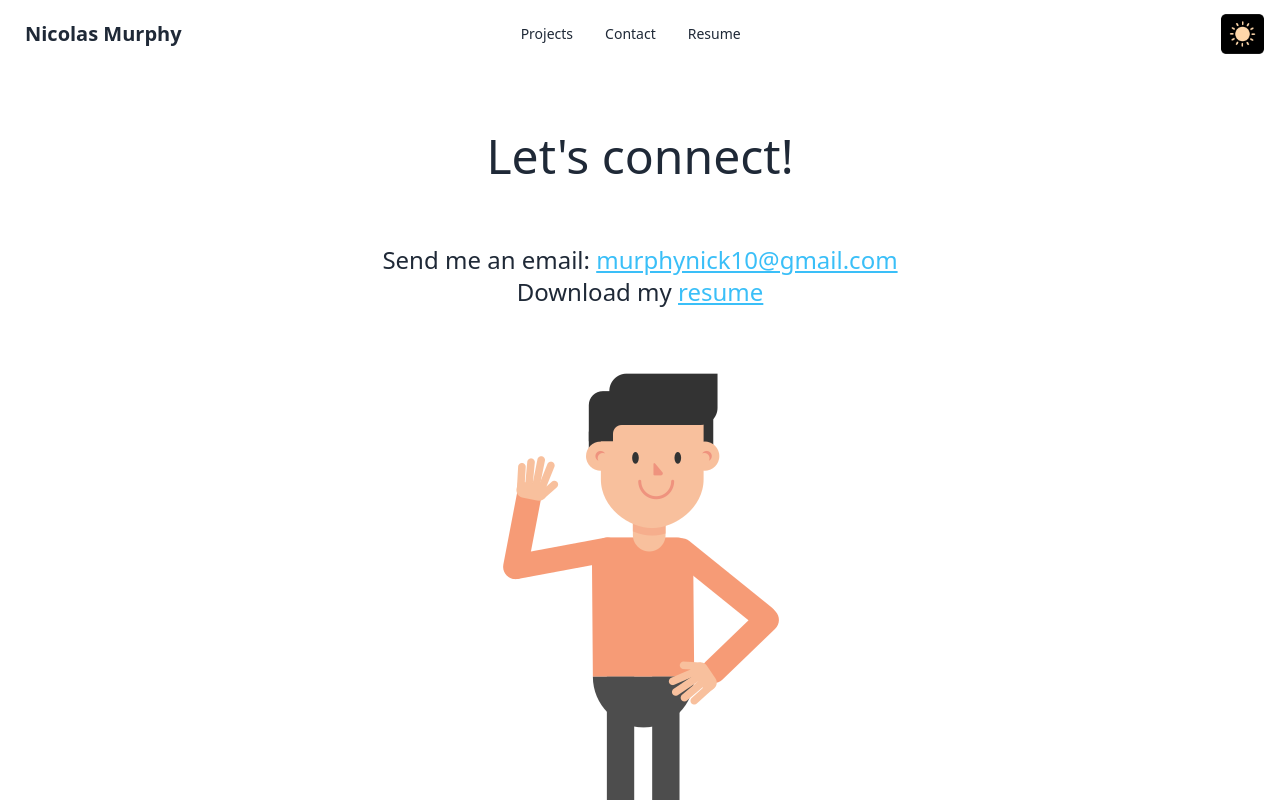
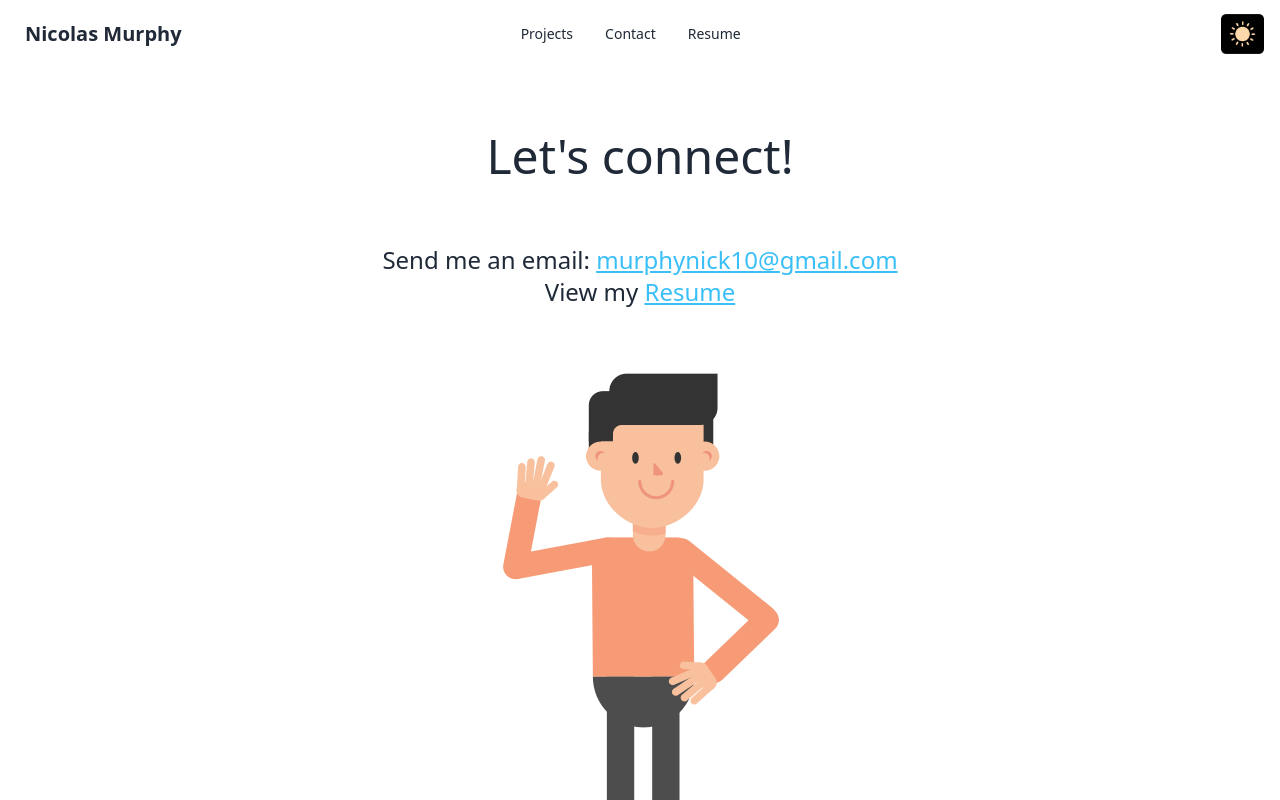
Before and after one commit to NicolasMurphy/portfolio-deploy, a React (Create React App) app: page /contact in a window 1280 px wide. Shown: the top 800 px of the page. Built offline with nearby package versions, Linux system fonts and the light colour scheme; the HTML template or start-up script is replaced by a standard one.

Commit message:
updated resume link and reordered projects

```diff
--- a/src/CarouselBookBounty.jsx
+++ b/src/CarouselBookBounty.jsx
@@ -28,7 +28,7 @@ export default function CarouselBookBounty() {
 
   return (
     <>
-      <div className="fade-in-10 mx-auto px-[5%] md:w-[80%]">
+      <div className="fade-in-5 mx-auto px-[5%] md:w-[80%]">
         <Slider {...settings}>
           {images?.map((image) => (
             <div key={image}>
--- a/src/CarouselBookBountyMobile.jsx
+++ b/src/CarouselBookBountyMobile.jsx
@@ -28,7 +28,7 @@ export default function CarouselBookBountyMobile() {
 
   return (
     <>
-      <div className="fade-in-11 my-[20%] md:my-[5%] mx-auto px-[5%] md:w-[80%]">
+      <div className="fade-in-6 my-[20%] md:my-[5%] mx-auto px-[5%] md:w-[80%]">
         <Slider {...settings}>
           {images?.map((image) => (
             <div key={image}>
--- a/src/CarouselCarCar.jsx
+++ b/src/CarouselCarCar.jsx
@@ -28,7 +28,7 @@ export default function CarouselCarCar() {
 
   return (
     <>
-      <div className="fade-in-5 mx-auto px-[5%] md:w-[80%]">
+      <div className="fade-in-11 mx-auto mb-[25%] md:mb-[10%] mx-auto px-[5%] md:w-[80%]">
         <Slider {...settings}>
           {images?.map((image) => (
             <div key={image}>
--- a/src/Contact.jsx
+++ b/src/Contact.jsx
@@ -18,11 +18,15 @@ const Contact = () => {
                 </span>
             </div>
             <div className="fade-in-3 text-xl md:text-2xl">
-                Download my{" "}
+                View my{" "}
                 <span>
-                  <a href={Resume}
-                  className="font-medium text-info underline hover:no-underline">
-                  resume</a>
+                <a
+                  href="https://drive.google.com/file/d/1UijZyfWN2B0fjBLUJQeXy3j3wZCnSvRP/view?usp=drive_link"
+                  target="_blank"
+                  rel="noreferrer"
+                  className="font-medium text-info underline hover:no-underline"
+                >Resume
+                </a>
                 </span>
             </div>
         </div>
--- a/src/HomePage.jsx
+++ b/src/HomePage.jsx
@@ -14,7 +14,7 @@ const HomePage = () => {
           <div className="md:my-[2.5%] flex flex-col items-center md:flex-row md:max-fit">
             <img className="fade-in-3 md:mb-[0%] mb-[8%] rounded-full object-cover h-64 md:h-auto md:w-48" src={headshot} alt=""/>
             <div className="flex flex-col justify-between leading-normal">
-              <p className="fade-in-4 md:text-xl text-lg md:text-left text-center mx-[5%] md:mr-[28%] md:my-[2.5%] my-[5%] font-normal text-gray-700 dark:text-gray-400">
+              <p className="fade-in-4 md:text-xl text-lg md:text-left text-center mx-[3%] md:mr-[33%] md:my-[2.5%] my-[5%] font-normal text-gray-700 dark:text-gray-400">
               I am passionate about creating reliable,
             maintainable, scalable applications, with aesthetic
             interfaces, that are easy to use and understand.
--- a/src/Nav.jsx
+++ b/src/Nav.jsx
@@ -13,8 +13,11 @@ const Nav = () => {
       </label>
       <ul tabIndex={0} className="z-10 bg-neutral text-neutral-content menu menu-sm dropdown-content mt-3 p-2 shadow rounded-box w-30">
         <li><NavLink to={"/projects/"}>Projects</NavLink></li>
-        <li><a href={Resume} target="_blank">
-          Resume
+        <li><a
+          href="https://drive.google.com/file/d/1UijZyfWN2B0fjBLUJQeXy3j3wZCnSvRP/view?usp=drive_link"
+          target="_blank"
+          rel="noreferrer"
+        >Resume
         </a></li>
         <li><NavLink to={"/contact/"}>Contact</NavLink></li>
       </ul>
@@ -25,9 +28,12 @@ const Nav = () => {
     <ul className="menu menu-horizontal px-1">
       <li><NavLink to={"/projects/"}>Projects</NavLink></li>
       <li><NavLink to={"/contact/"}>Contact</NavLink></li>
-      <li><a href={Resume} target="_blank">
-        Resume
-      </a></li>
+      <li><a
+          href="https://drive.google.com/file/d/1UijZyfWN2B0fjBLUJQeXy3j3wZCnSvRP/view?usp=drive_link"
+          target="_blank"
+          rel="noreferrer"
+        >Resume
+        </a></li>
     </ul>
   </div>
   <svg className="animate-bounce w-6 h-6 ...">
--- a/src/Projects.jsx
+++ b/src/Projects.jsx
@@ -8,43 +8,17 @@ const Projects = () => {
     <>
       <div className="text-center">
         <div className="text-center w-full md:mt-[5%] mt-[10%]">
-          <h1 className="fade-in text-5xl md:text-6xl font-bold">CarCar</h1>
-          <p className="fade-in-2 text-md md:text-2xl md:my-[3%] my-[8%] md:mx-[30%] mx-[5%]">
-            CarCar is a microservice application, developed by a team of two,
-            for managing a car dealership. Utilizes
-            a restful API that manages inventory, service appointments, appointment status,
-            car sales, salespeople, salesperson history, technicians, etc.
-          </p>
-          <p className="font-bold fade-in-3 text-md md:text-2xl md:mb-[2%] mb-[6%] md:mx-[30%] mx-[5%]">
-            Django | React | Bootstrap | TailwindCSS | DaisyUI | Docker
-          </p>
-          <div className="fade-in-4 mx-auto md:w-[5%] w-[10%] md:mb-[2%] mb-[7%]">
-            <a
-              href="https://gitlab.com/murphynick10/car-car"
-              target="_blank"
-              rel="noreferrer"
-            >
-              <img className="transition duration-300 ease-in-out hover:scale-110" src={GitLab}></img>
-            </a>
-          </div>
-        </div>
-      </div>
-      <CarouselCarCar />
-      <div className="text-center md:mt-[15%] mt-[30%]">
-        <div className="text-center w-full md:mt-[5%] mt-[10%]">
-          <h1 className="fade-in-6 text-5xl md:text-6xl font-bold">
-            BookBounty
-          </h1>
-          <p className="fade-in-7 text-md md:text-2xl md:my-[3%] my-[8%] md:mx-[30%] mx-[5%]">
+          <h1 className="fade-in text-5xl md:text-6xl font-bold">BookBounty</h1>
+          <p className="fade-in-2 text-md md:text-2xl md:my-[3%] my-[8%] md:mx-[27%] mx-[4.5%]">
             A microservice application developed by a four person team, for keeping track of
             and sharing your favorite books! Features ability to sign up, login, search books
             (utilizes OpenLibrary API for all book data), get a random book, favorite books,
-            leave reviews, discover users etc.
+            leave reviews, discover users, etc.
           </p>
-          <p className="font-bold fade-in-8 text-md md:text-2xl md:mb-[2%] mb-[6%] md:mx-[30%] mx-[5%]">
+          <p className="font-bold fade-in-3 text-md md:text-2xl md:mb-[2%] mb-[6%] md:mx-[30%] mx-[5%]">
             FastAPI | MongoDB | React | Redux | TailwindCSS | DaisyUI | Docker
           </p>
-          <div className="fade-in-9 mx-auto md:w-[5%] w-[10%] md:mb-[2%] mb-[7%]">
+          <div className="fade-in-4 mx-auto md:w-[5%] w-[10%] md:mb-[2%] mb-[7%]">
             <a
               href="https://gitlab.com/mod-3-group/bookbounty"
               target="_blank"
@@ -57,6 +31,34 @@ const Projects = () => {
       </div>
       <CarouselBookBounty />
       <CarouselBookBountyMobile />
+
+
+      <div className="text-center md:mt-[15%] mt-[30%]">
+        <div className="text-center w-full md:mt-[5%] mt-[10%]">
+          <h1 className="fade-in-6 text-5xl md:text-6xl font-bold">
+            CarCar
+          </h1>
+          <p className="fade-in-7 text-md md:text-2xl md:my-[3%] my-[8%] md:mx-[27%] mx-[5%]">
+            CarCar is a microservice application, developed by a team of two,
+            for managing a car dealership. Utilizes
+            a restful API that manages inventory, service appointments, appointment status,
+            car sales, salespeople, salesperson history, technicians, etc.
+          </p>
+          <p className="font-bold fade-in-8 text-md md:text-2xl md:mb-[2%] mb-[6%] md:mx-[30%] mx-[5%]">
+            Django | React | Bootstrap | TailwindCSS | DaisyUI | Docker
+          </p>
+          <div className="fade-in-9 mx-auto md:w-[5%] w-[10%] md:mb-[2%] mb-[7%]">
+            <a
+              href="https://gitlab.com/murphynick10/car-car"
+              target="_blank"
+              rel="noreferrer"
+            >
+              <img className="transition duration-300 ease-in-out hover:scale-110" src={GitLab}></img>
+            </a>
+          </div>
+        </div>
+      </div>
+      <CarouselCarCar />
     </>
   );
 };
```
